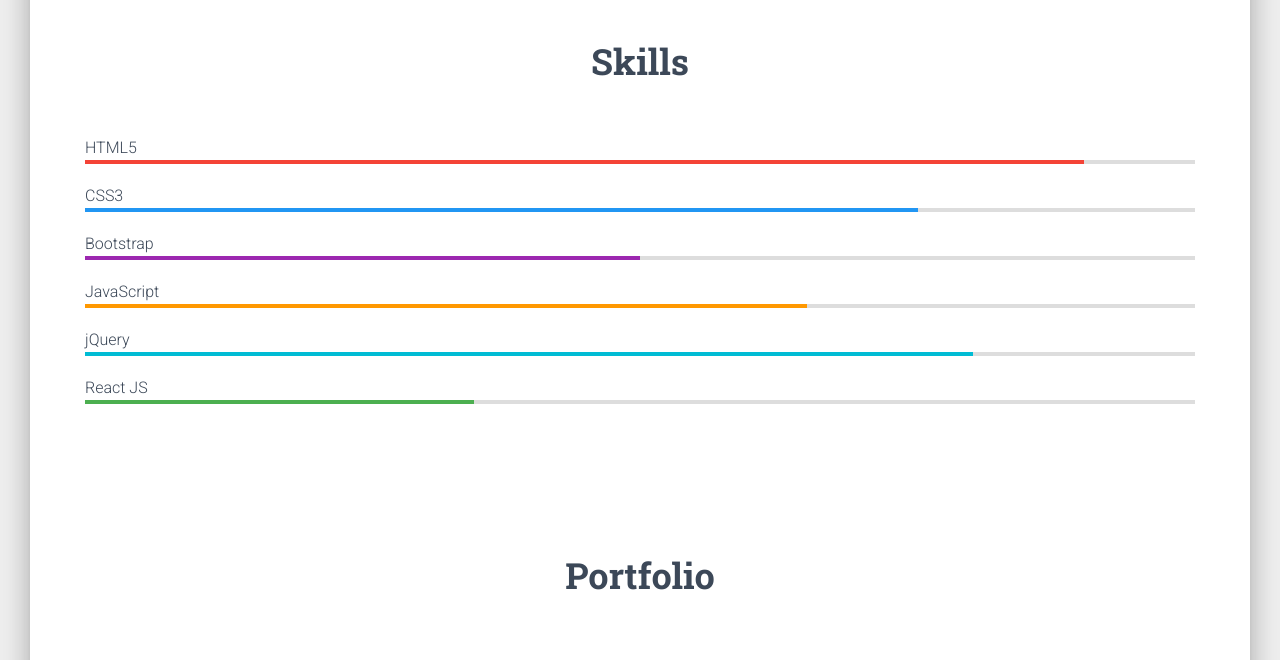
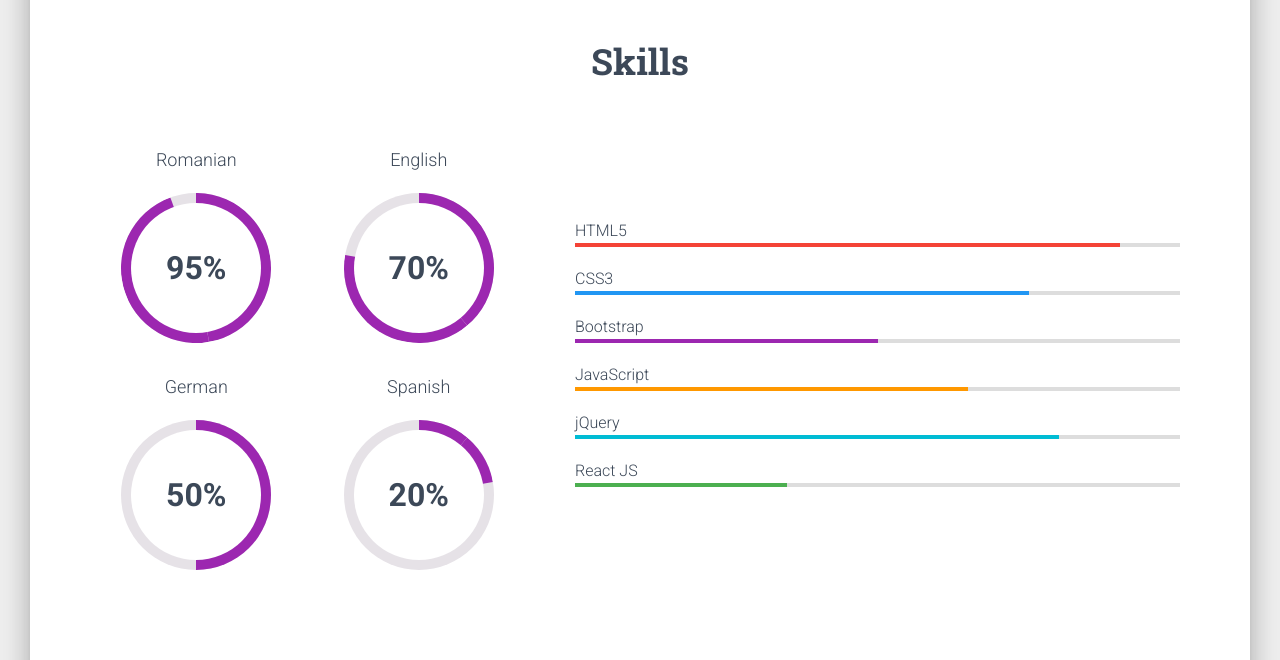
Before and after one commit to cr1pt0-d3v/costel-dev-portfolio, a website: page index.html in a window 1280 px wide. Shown: the part 1827-2487 px from the top of the page. Drawn offline with Linux system fonts and the light colour scheme; some packages are replaced by stand-ins of ours.

Commit message:
added CV and language skills graph

```diff
--- a/assets/css/style.css
+++ b/assets/css/style.css
@@ -30,3 +30,107 @@
 nav.float-left {
   padding: 10px 0px;
 }
+
+/* Language Skills */
+.circle-wrap {
+  margin: 20px auto;
+  width: 150px;
+  height: 150px;
+  background: #e6e2e7;
+  border-radius: 50%;
+}
+
+.circle-wrap .circle .mask,
+.circle-wrap .circle .fill-romanian,
+.circle-wrap .circle .fill-english,
+.circle-wrap .circle .fill-german,
+.circle-wrap .circle .fill-spanish {
+  width: 150px;
+  height: 150px;
+  position: absolute;
+  border-radius: 50%;
+}
+
+.circle-wrap .circle .mask {
+  clip: rect(0px, 150px, 150px, 75px);
+}
+
+.circle-wrap .circle .mask .fill-romanian,
+.circle-wrap .circle .mask .fill-english,
+.circle-wrap .circle .mask .fill-german,
+.circle-wrap .circle .mask .fill-spanish {
+  clip: rect(0px, 75px, 150px, 0px);
+  background-color: #9c27b0;
+}
+/* Romanian Progres */
+.circle-wrap .circle .mask.full.romanian,
+.circle-wrap .circle .fill-romanian {
+  animation: fill-romanian ease-in-out 4s;
+  transform: rotate(170deg);
+}
+@keyframes fill-romanian {
+  0% {
+    transform: rotate(0deg);
+  }
+  100% {
+    transform: rotate(170deg);
+  }
+}
+/* English Progres */
+.circle-wrap .circle .mask.full.english,
+.circle-wrap .circle .fill-english {
+  animation: fill-english ease-in-out 4s;
+  transform: rotate(140deg);
+}
+@keyframes fill-english {
+  0% {
+    transform: rotate(0deg);
+  }
+  100% {
+    transform: rotate(140deg);
+  }
+}
+/* German Progres */
+.circle-wrap .circle .mask.full.german,
+.circle-wrap .circle .fill-german {
+  animation: fill-german ease-in-out 4s;
+  transform: rotate(90deg);
+}
+@keyframes fill-german {
+  0% {
+    transform: rotate(0deg);
+  }
+  100% {
+    transform: rotate(90deg);
+  }
+}
+/* Spanish Progres */
+.circle-wrap .circle .mask.full.spanish,
+.circle-wrap .circle .fill-spanish {
+  animation: fill-spanish ease-in-out 4s;
+  transform: rotate(40deg);
+}
+@keyframes fill-spanish {
+  0% {
+    transform: rotate(0deg);
+  }
+  100% {
+    transform: rotate(40deg);
+  }
+}
+
+.circle-wrap .inside-circle {
+  width: 130px;
+  height: 130px;
+  border-radius: 50%;
+  background: #fff;
+  line-height: 130px;
+  text-align: center;
+  margin-top: 10px;
+  margin-left: 10px;
+  position: absolute;
+  z-index: 100;
+  font-weight: 700;
+  font-size: 2em;
+}
+/* ************************** */
--- a/index.html
+++ b/index.html
@@ -88,8 +88,14 @@
               <img src="./assets/img/me1.jpg" alt="Circle Image" class="img-raised rounded-circle img-fluid">
             </div>
             <div class="name text-center">
-              <h3 class="title">Costel Cuconoiu</h3>
-              <h6>Software Developer</h6>
+              <blockquote class="blockquote text-center">
+                <p class="mb-0">The measure of intelligence is the ability to change.
+                </p>
+                <footer class="blockquote-footer">Albert Einstein<cite title="Source Title"></cite>
+                </footer>
+              </blockquote>
+              <!-- <h3 class="title">Costel Cuconoiu</h3>
+              <h6>Software Developer</h6> -->
               <!-- Social Icons -->
               <a href="https://github.com/costel-dev" class="btn btn-just-icon btn-link btn-github" target="_blank"><i
                   class="fa fa-github"></i></a>
@@ -124,13 +130,14 @@
                 working environment that will encourage him to improve and learn new and necessary skills as well as be
                 motivated by the company to do his best not only for helping himself but to help the company also to
                 achieve their goals.</p>
-              <div class="btn-wrapper">
-                <button href="javascript:void(0)" class="btn btn-simple btn-primary">
+              <div class="btn-wrapper mt-3">
+                <a href="./assets/resume/CostelCuconoiu.pdf" download><button href="javascript:void(0)"
+                    class="btn btn-simple btn-primary">
                     <i class="tim-icons icon-book-bookmark"></i>Download CV
-                </button>
-                <button href="javascript:void(0)" class="btn btn-simple btn-info">
+                  </button></a>
+                <a href="#portfolio"><button href="javascript:void(0)" class="btn btn-simple btn-info">
                     <i class="tim-icons icon-bulb-63"></i> Portfolio
-                </button>
+                  </button></a>
               </div>
             </div>
           </div>
@@ -142,6 +149,77 @@
     <section id="skills" class="mt-5 pt-5 mb-5">
       <div class="container">
         <h2 class="title text-center mt-5 mb-5">Skills</h2>
+        <div class="row align-items-center">
+          <!-- Language Skills -->
+          <div class="col-md-5">
+            <div class="container text-center">
+              <!-- <h3>Language</h3> -->
+              <div class="row">
+                <div class="col">
+                  <h4>Romanian</h4>
+                  <div class="circle-wrap">
+                    <div class="circle">
+                      <div class="mask full romanian">
+                        <div class="fill-romanian"></div>
+                      </div>
+                      <div class="mask half">
+                        <div class="fill-romanian"></div>
+                      </div>
+                      <div class="inside-circle"> 95% </div>
+                    </div>
+                  </div>
+                </div>
+                <div class="col">
+                  <h4>English</h4>
+                  <div class="circle-wrap">
+                    <div class="circle">
+                      <div class="mask full english">
+                        <div class="fill-english"></div>
+                      </div>
+                      <div class="mask half">
+                        <div class="fill-english"></div>
+                      </div>
+                      <div class="inside-circle"> 70% </div>
+                    </div>
+                  </div>
+                </div>
+                <div class="w-100"></div>
+                <div class="col">
+                  <h4>German</h4>
+                  <div class="circle-wrap">
+                    <div class="circle">
+                      <div class="mask full german">
+                        <div class="fill-german"></div>
+                      </div>
+                      <div class="mask half">
+                        <div class="fill-german"></div>
+                      </div>
+                      <div class="inside-circle"> 50% </div>
+                    </div>
+                  </div>
+                </div>
+                <div class="col">
+                  <h4>Spanish</h4>
+                  <div class="circle-wrap">
+                    <div class="circle">
+                      <div class="mask full spanish">
+                        <div class="fill-spanish"></div>
+                      </div>
+                      <div class="mask half">
+                        <div class="fill-spanish"></div>
+                      </div>
+                      <div class="inside-circle"> 20% </div>
+                    </div>
+                  </div>
+                </div>
+              </div>
+            </div>
+            <!-- ##### -->
+          </div>
+          <!-- Programing Skills -->
+          <div class="col-md-7">
+            <div class="container">
+              <!-- <h3>Programing</h3> -->
               <div class="progress-container progress-danger">
                 <span class="progress-badge">HTML5</span>
                 <div class="progress">
@@ -194,6 +272,10 @@
                     aria-valuemax="100" style="width: 35%;">
                   </div>
                 </div>
+              </div>
+            </div>
+          </div>
+          <!-- ##### -->
         </div>
       </div>
     </section>
```
Also changed, not shown: 1 other file. Lines whose indentation alone changed are shown as unchanged.
